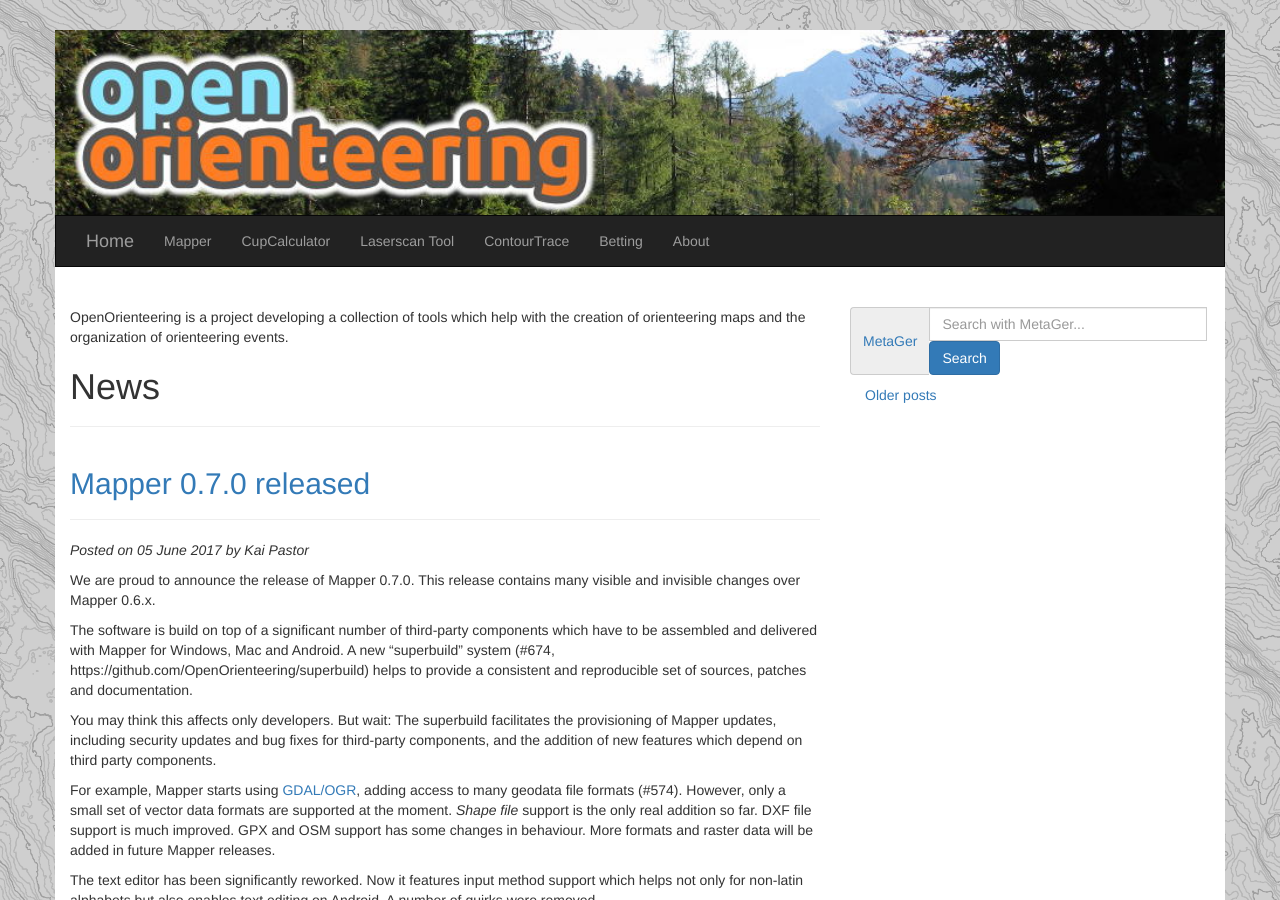
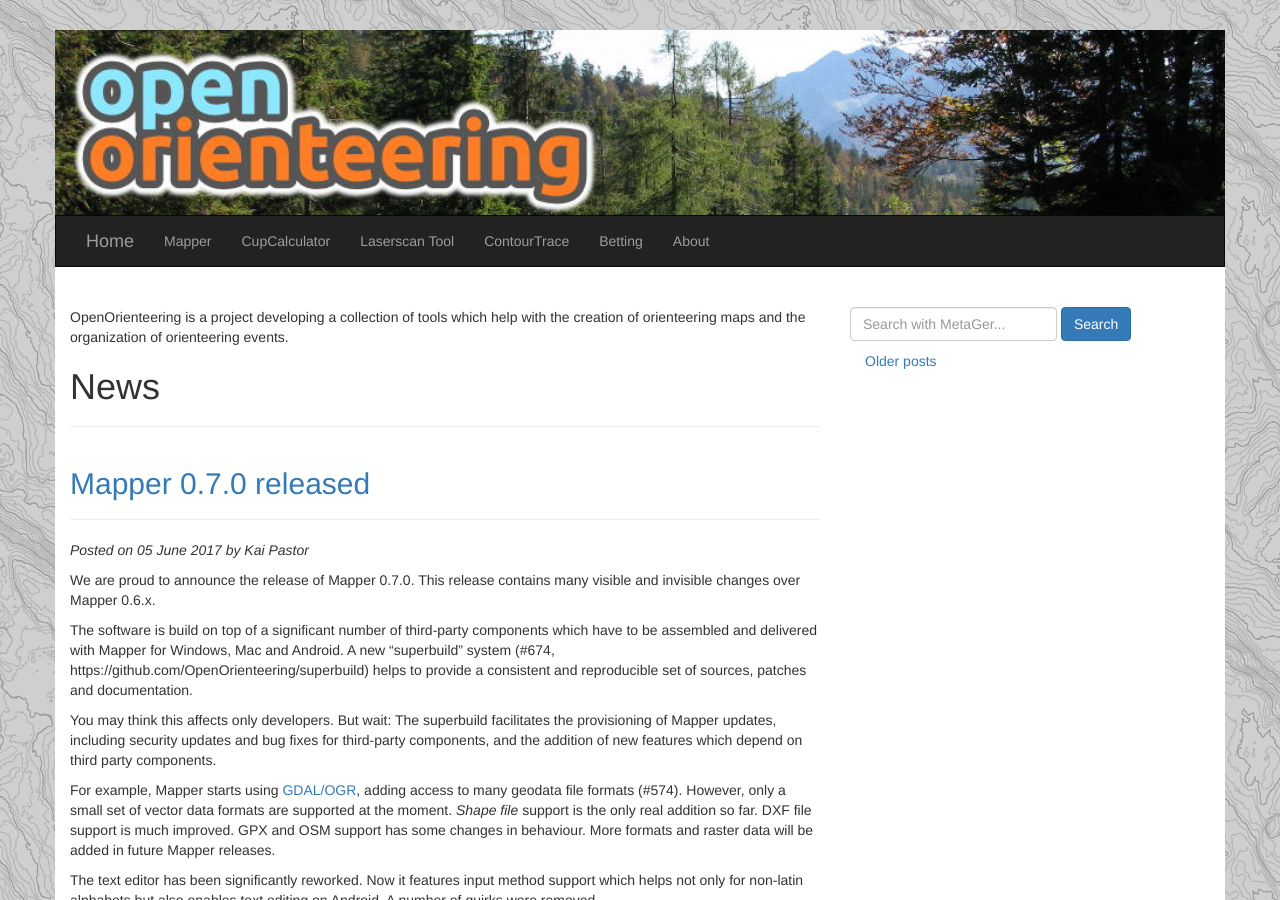
Before and after one commit to OpenOrienteering/OpenOrienteering.github.io, a Jekyll site: the page built from index.html, in a window 1280 px wide and 900 px high. Built offline with Jekyll 4.4.1, drawn with Linux system fonts in a browser that asks for light colours; the list of posts is cut into pages by our own code.

Commit message:
Fix search widget

```diff
--- a/_layouts/default.html
+++ b/_layouts/default.html
@@ -66,13 +66,14 @@
 {% else %}
           <form class="form-inline" action="https://metager.de/en/meta/meta.ger3" method="get" accept-charset="UTF-8">
             <div class="form-group">
-              <label class="sr-only" for="eingabe">Search & and find safely with MetaGer"</label>
-              <div class="input-group">
-                <div class="input-group-addon"><a title="Search & and find safely with MetaGer" href="https://metager.de/en">MetaGer</a></div>
-                <input type="text" class="form-control" id="eingabe" placeholder="Search with MetaGer...">
-                <button type="submit" class="btn btn-primary">Search</button>
-              </div>
+              <label class="sr-only" for="eingabe"><a title="Search & and find safely with MetaGer" href="https://metager.de/en">Search & and find safely with MetaGer</a></label>
+              <input type="text" class="form-control" name="eingabe" placeholder="Search with MetaGer...">
+              <button type="submit" class="btn btn-primary">Search</button>
             </div>
+            <input type="hidden" name="encoding" value="utf8"></input>
+            <input type="hidden" name="site" value="openorienteering.org">
+            <input type="hidden" name="lang" value="en">
+            <input type="hidden" name="wdgt-version" value="1">
           </form>
 {%   include openorienteering/paginator_pager_vertical.html %}
 {% endif %}
```
